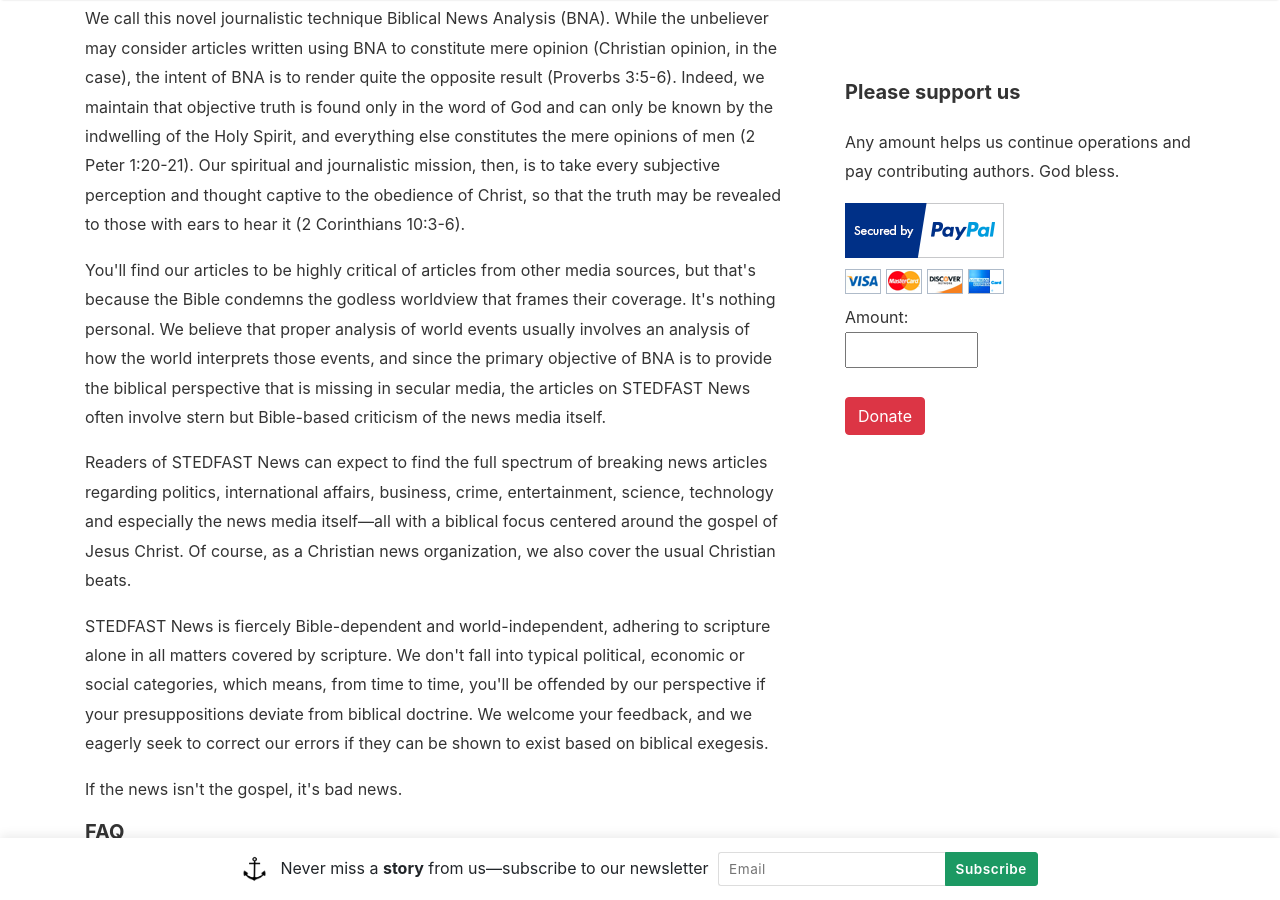
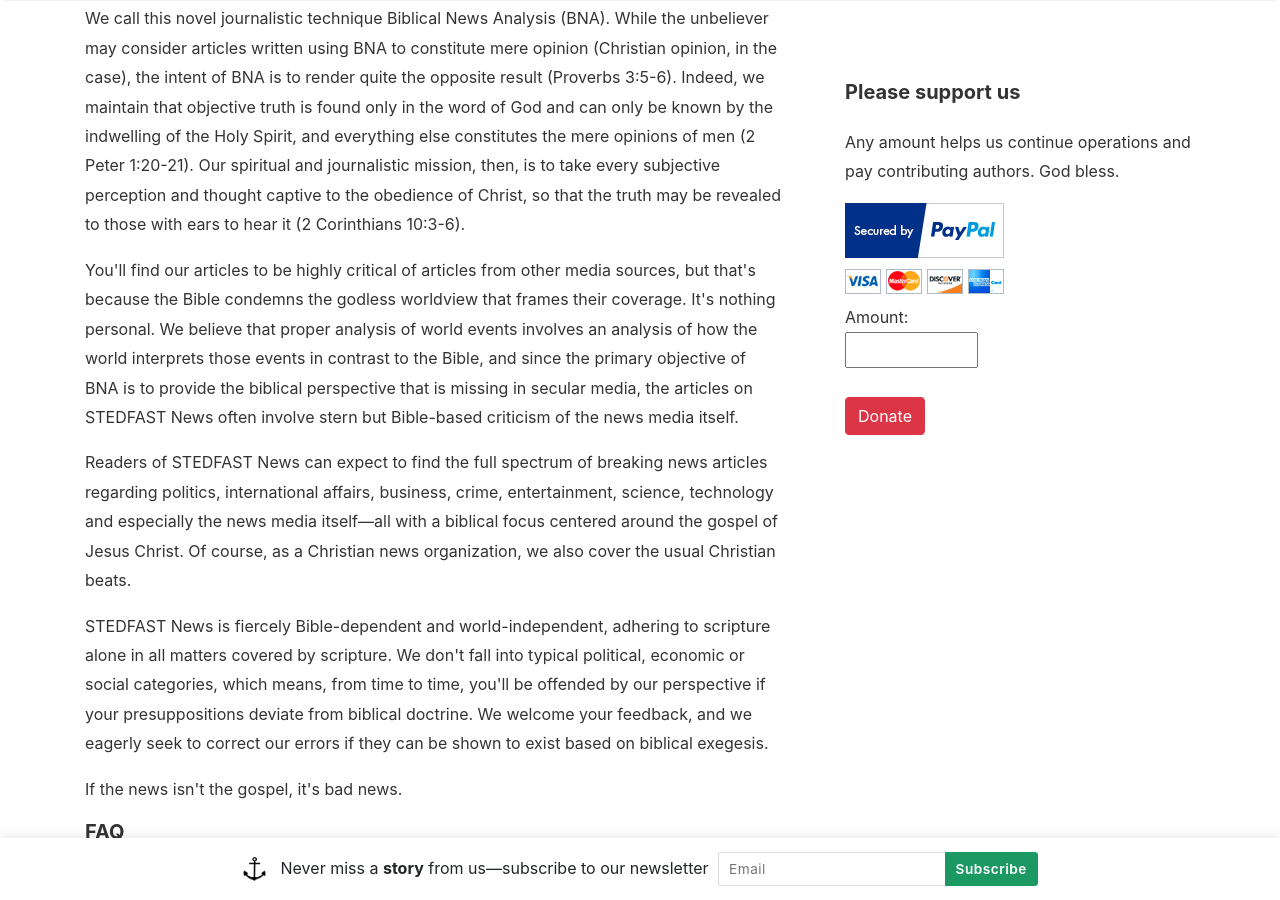
Before and after one commit to flashlightministries/stedfastnews, a Jekyll site: the page built from _pages/about.md, in a window 1280 px wide and 900 px high, scrolled down 478 px. Built offline with Jekyll 4.4.1, drawn with Linux system fonts in a browser that asks for light colours; nearby versions of some CDN libraries.

Commit message:
Update about.md

```diff
--- a/_pages/about.md
+++ b/_pages/about.md
@@ -17,7 +17,7 @@ permalink: /about
   </p>
 
   <p>
-    You'll find our articles to be highly critical of articles from other media sources, but that's because the Bible condemns the godless worldview that frames their coverage. It's nothing personal. We believe that proper analysis of world events usually involves an analysis of how the world interprets those events, and since the primary objective of BNA is to provide the biblical perspective that is missing in secular media, the articles on STEDFAST News often involve stern but Bible-based criticism of the news media itself.
+    You'll find our articles to be highly critical of articles from other media sources, but that's because the Bible condemns the godless worldview that frames their coverage. It's nothing personal. We believe that proper analysis of world events involves an analysis of how the world interprets those events in contrast to the Bible, and since the primary objective of BNA is to provide the biblical perspective that is missing in secular media, the articles on STEDFAST News often involve stern but Bible-based criticism of the news media itself.
   </p>
 
   <p>
```
